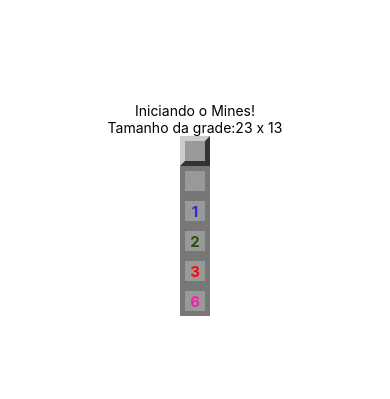
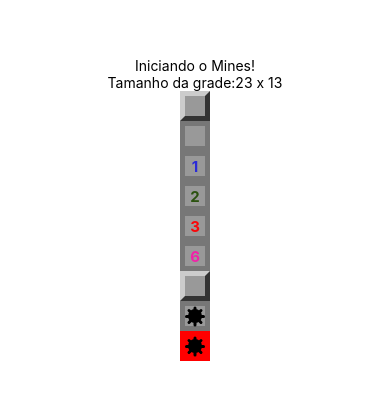
Before and after one commit to TiagoFernandes11/react-native-course, a React Native app in the folder ProjetoCampoMinado/: screen / in a window 390 px wide. Shown: the part 213-612 px from the top of the page. Built offline with nearby package versions, Linux system fonts and the light colour scheme.

Commit message:
Mine component

```diff
--- a/ProjetoCampoMinado/App.js
+++ b/ProjetoCampoMinado/App.js
@@ -19,6 +19,9 @@
         <Field opened nearMines={2} />
         <Field opened nearMines={3} />
         <Field opened nearMines={6} />
+        <Field mined />
+        <Field mined opened />
+        <Field mined opened exploded/>
       </View>
     );
   }
--- a/ProjetoCampoMinado/src/components/Field.js
+++ b/ProjetoCampoMinado/src/components/Field.js
@@ -1,12 +1,14 @@
 import React from "react";
 import { StyleSheet, View, Text } from "react-native";
 import params from "../params";
+import Mine from "./Mine";
 
 export default function Field(props) {
-  const { mined, opened, nearMines } = props;
+  const { mined, opened, nearMines, exploded } = props;
 
   const styleField = [styles.field];
   if (opened) styleField.push(styles.opened);
+  if (exploded) styleField.push(styles.exploded);
   if (styleField.length === 1) styleField.push(styles.regular);
 
   let color = null;
@@ -24,6 +26,7 @@
       ) : (
         false
       )}
+      {mined && opened ? <Mine /> : false}
     </View>
   );
 }
@@ -51,4 +54,8 @@
     fontWeight: "bold",
     fontSize: params.fontSize,
   },
+  exploded: {
+    backgroundColor: "red",
+    borderColor:"red",
+  },
 });
--- /dev/null
+++ b/ProjetoCampoMinado/src/components/Mine.js
@@ -0,0 +1,36 @@
+import React from "react";
+import { View, StyleSheet } from "react-native";
+
+export default function Mine(props) {
+  return (
+    <View style={styles.container}>
+      <View style={styles.coreMine}></View>
+      <View style={styles.line}></View>
+      <View style={[styles.line, { transform: [{ rotate: "45deg" }] }]}></View>
+      <View style={[styles.line, { transform: [{ rotate: "90deg" }] }]}></View>
+      <View style={[styles.line, { transform: [{ rotate: "135deg" }] }]}></View>
+    </View>
+  );
+}
+
+const styles = StyleSheet.create({
+  container: {
+    alignItems: "center",
+    justifyContent: "center",
+  },
+  coreMine: {
+    height: 14,
+    width: 14,
+    borderRadius: 10,
+    backgroundColor: "black",
+    alignItems: "center",
+    justifyContent: "center",
+  },
+  line: {
+    position: "absolute",
+    height: 3,
+    width: 20,
+    borderRadius: 3,
+    backgroundColor: "black",
+  },
+});
```
Also changed, not shown: ProjetoCampoMinado/src/components/Flag.js (added, +10 -0 lines).
